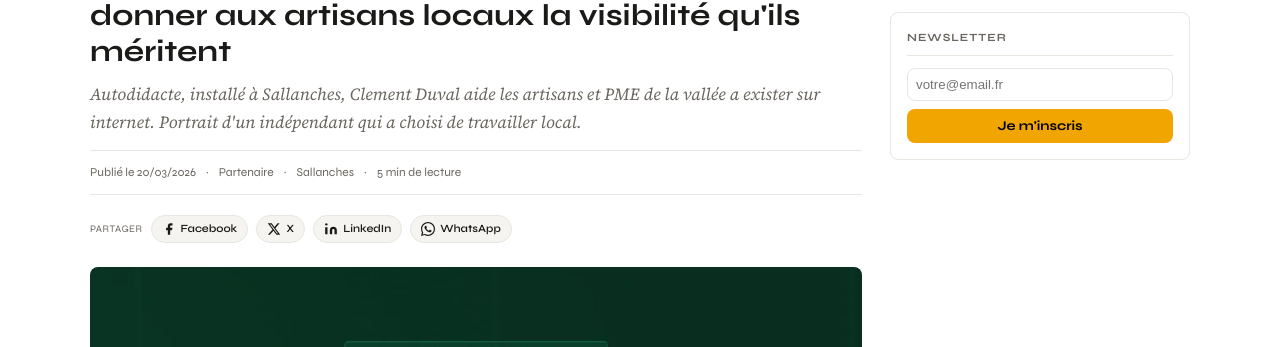
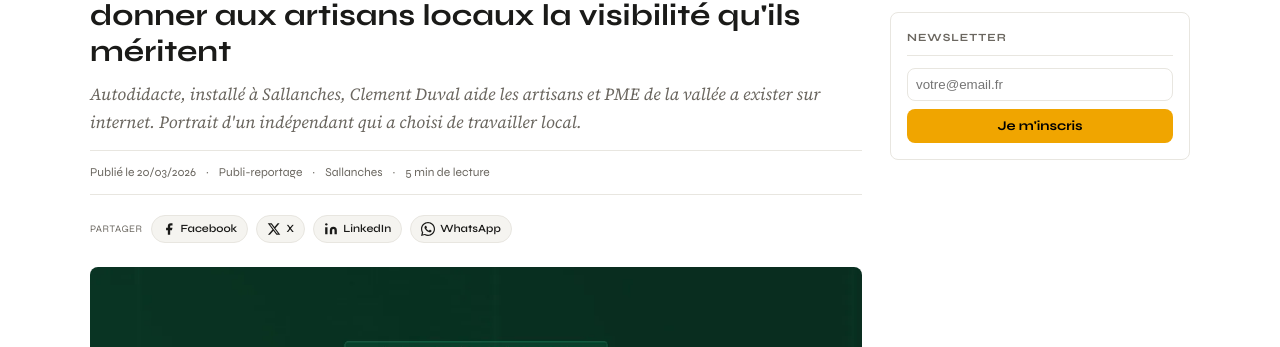
Before and after one commit to DuvalDVL/sallanches.info, a Jekyll site: the page built from _posts/portraits/2026-03-20-clement-duval-webdesigner-sallanches.md, in a window 1280 px wide and 900 px high. Shown: the part 206-553 px from the top of the window. Built offline with Jekyll 4.4.1, drawn with Linux system fonts in a browser that asks for light colours.

Commit message:
Update 2026-03-20-clement-duval-webdesigner-sallanches.md

```diff
--- a/_posts/portraits/2026-03-20-clement-duval-webdesigner-sallanches.md
+++ b/_posts/portraits/2026-03-20-clement-duval-webdesigner-sallanches.md
@@ -4,7 +4,7 @@ title: "Clement Duval, webdesigner à Sallanches : donner aux artisans locaux la
 description: "Autodidacte, installé à Sallanches, Clement Duval aide les artisans et PME de la vallée a exister sur internet. Portrait d'un indépendant qui a choisi de travailler local."
 date: 2026-03-20
 category: Portraits
-author: Partenaire
+author: Publi-reportage
 ville: Sallanches
 reading_time: 5
 image: /assets/img/articles/clement-duval-webdesigner-sallanches.webp
```
